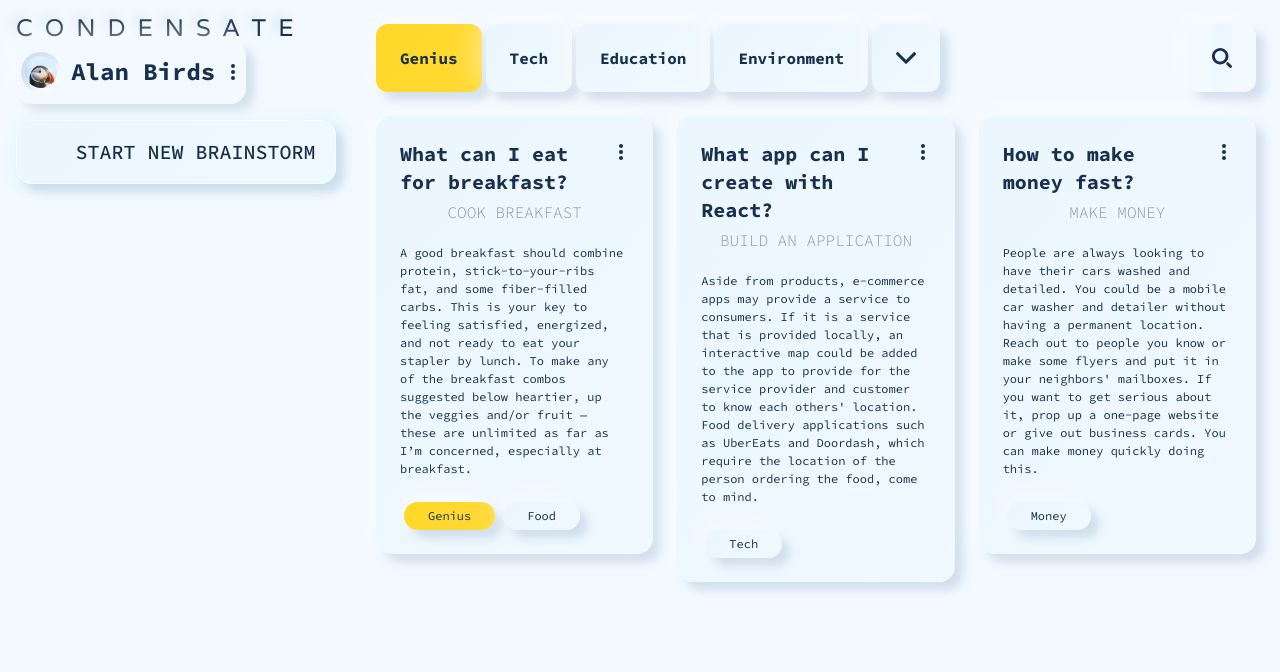
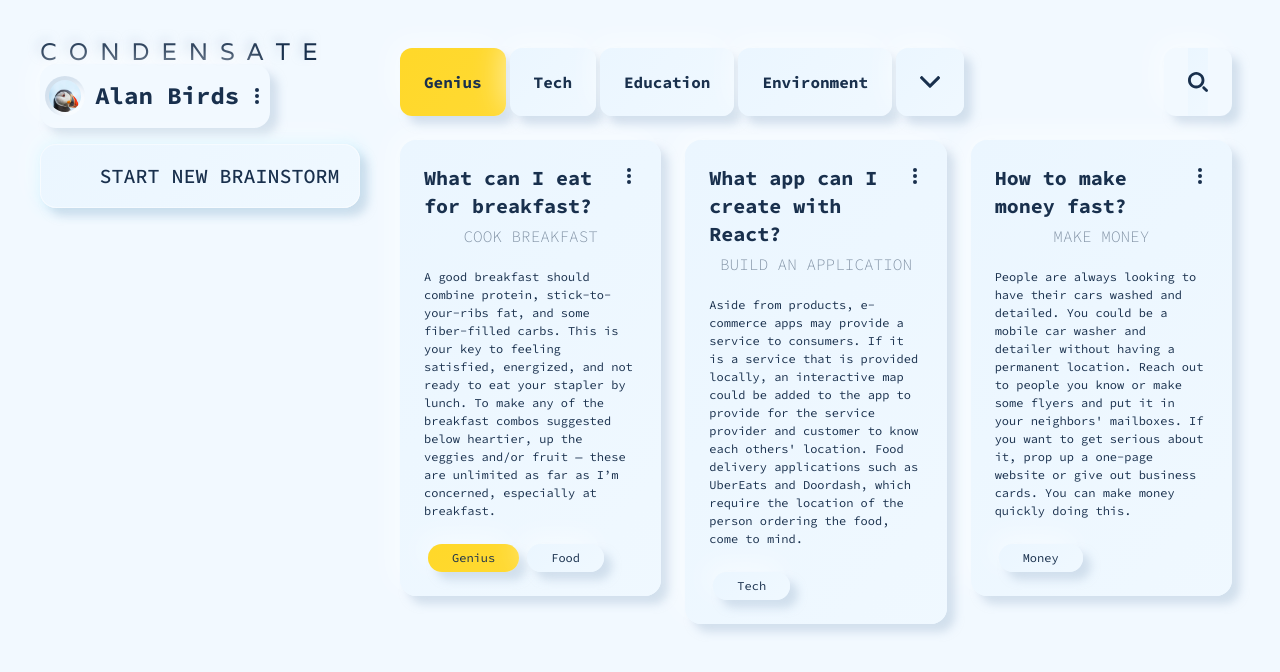
Before and after one commit to CondensateCrew/Condensate, a React (Create React App) app: page /dashboard in a window 1280 px wide. Shown: the top 672 px of the page. Built offline with nearby package versions, Linux system fonts and the light colour scheme.

Commit message:
Update App styles

```diff
--- a/src/Components/App/App.scss
+++ b/src/Components/App/App.scss
@@ -1,38 +1,10 @@
+@import "../../css/variables.scss";
+
 .App {
   text-align: center;
-}
-
-.App-logo {
-  height: 40vmin;
-  pointer-events: none;
-}
-
-@media (prefers-reduced-motion: no-preference) {
-  .App-logo {
-    animation: App-logo-spin infinite 20s linear;
+  height: 100vh;
+  &>main {
+    padding: $medium-space;
+    height: 100%;
   }
 }
-
-.App-header {
-  background-color: #282c34;
-  min-height: 100vh;
-  display: flex;
-  flex-direction: column;
-  align-items: center;
-  justify-content: center;
-  font-size: calc(10px + 2vmin);
-  color: white;
-}
-
-.App-link {
-  color: #61dafb;
-}
-
-@keyframes App-logo-spin {
-  from {
-    transform: rotate(0deg);
-  }
-  to {
-    transform: rotate(360deg);
-  }
-}
```
